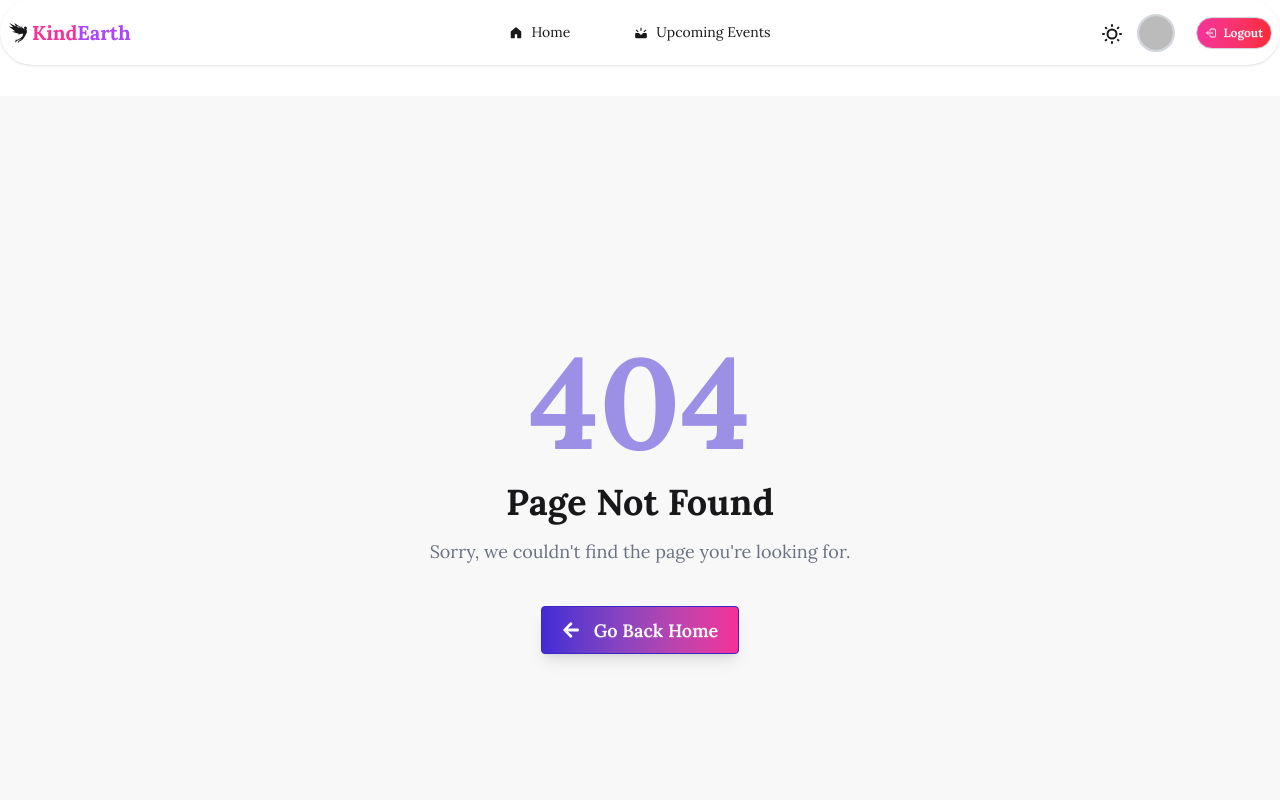
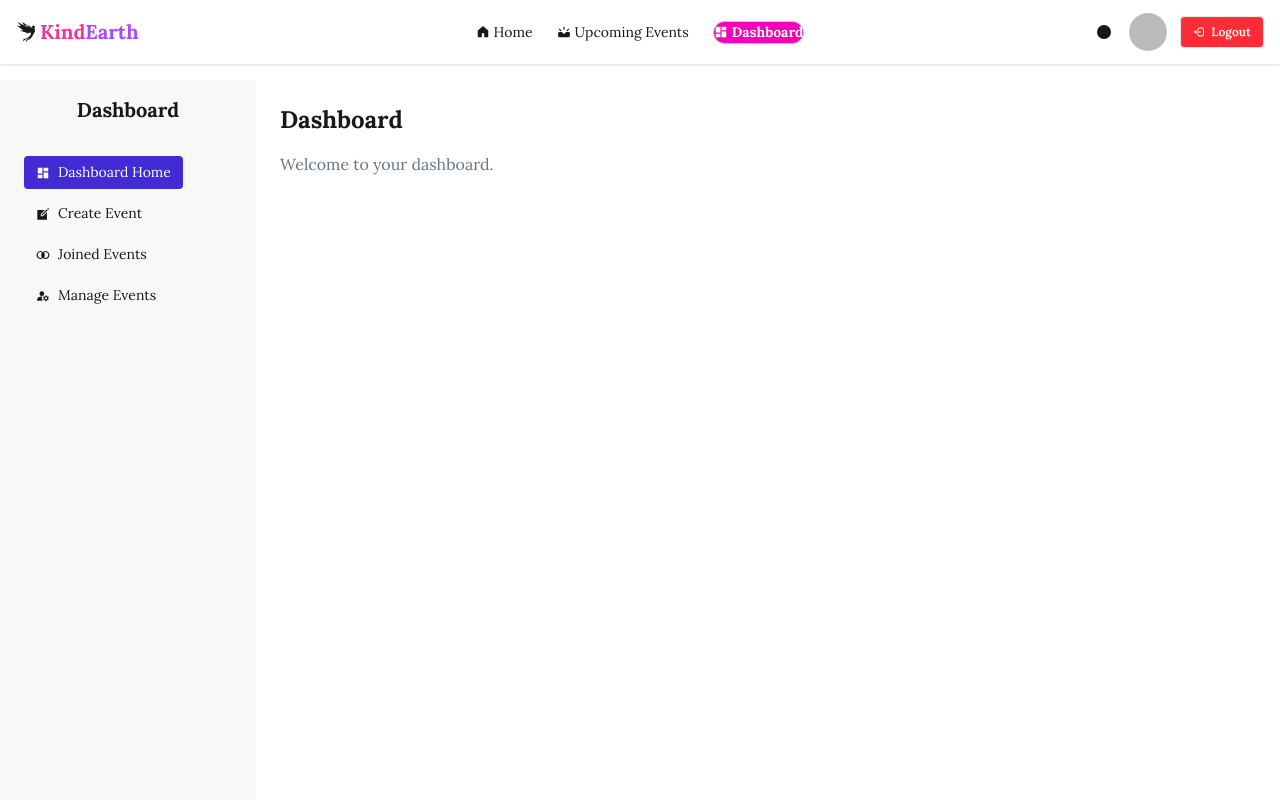
Before and after one commit to SowvikSuvo/social-events-client, a React (Vite) app: page /dashboard in a window 1280 px wide. Shown: the top 800 px of the page. Built offline with nearby package versions, Linux system fonts and the light colour scheme; no server answers; sample sign-in values are in the browser's storage.

Commit message:
added dashboard

```diff
--- /dev/null
+++ b/src/components/BackToTop.jsx
@@ -0,0 +1,45 @@
+import { useState, useEffect } from "react";
+import { motion } from "framer-motion";
+import { FaArrowUp } from "react-icons/fa";
+
+const BackToTop = () => {
+  const [visible, setVisible] = useState(false);
+
+  // Show button after scrolling down 300px
+  useEffect(() => {
+    const toggleVisibility = () => {
+      if (window.scrollY > 300) setVisible(true);
+      else setVisible(false);
+    };
+    window.addEventListener("scroll", toggleVisibility);
+    return () => window.removeEventListener("scroll", toggleVisibility);
+  }, []);
+
+  const scrollToTop = () => {
+    window.scrollTo({ top: 0, behavior: "smooth" });
+  };
+
+  return (
+    <>
+      {visible && (
+        <motion.button
+          onClick={scrollToTop}
+          initial={{ opacity: 0, y: 50 }}
+          animate={{ opacity: 1, y: 0 }}
+          exit={{ opacity: 0, y: 50 }}
+          transition={{ duration: 0.5 }}
+          className="fixed bottom-8 right-8 z-50 w-14 h-14 md:w-16 md:h-16 bg-gradient-to-br from-orange-400 via-pink-500 to-red-500 text-white rounded-full shadow-lg flex items-center justify-center cursor-pointer hover:scale-110 hover:shadow-xl transition-transform duration-300"
+        >
+          <motion.div
+            animate={{ y: [0, -5, 0] }}
+            transition={{ duration: 1.5, repeat: Infinity }}
+          >
+            <FaArrowUp size={20} />
+          </motion.div>
+        </motion.button>
+      )}
+    </>
+  );
+};
+
+export default BackToTop;
--- a/src/components/Navbar.jsx
+++ b/src/components/Navbar.jsx
@@ -1,237 +1,154 @@
-import React, { use } from "react";
-import { FaRegUserCircle, FaStudiovinari, FaUserCircle } from "react-icons/fa";
+import React, { useContext, useEffect, useState } from "react";
+import { FaStudiovinari } from "react-icons/fa";
 import {
+  MdUpcoming,
   MdManageAccounts,
   MdOutlineJoinInner,
-  MdUpcoming,
+  MdDashboard,
 } from "react-icons/md";
-import { IoLogoModelS } from "react-icons/io";
 import { GoHomeFill } from "react-icons/go";
-import { IoCreateSharp, IoLogIn, IoLogOut } from "react-icons/io5";
+import { IoCreateSharp, IoLogIn } from "react-icons/io5";
 import { TbLogout2 } from "react-icons/tb";
-import { FaGear, FaUser } from "react-icons/fa6";
-import { LuRotate3D } from "react-icons/lu";
-import { ImBoxAdd } from "react-icons/im";
 import { AuthContext } from "../context/AuthContext";
 import { Link, NavLink } from "react-router";
-import { CirclePlus } from "lucide-react";
-import { useState } from "react";
-import { useEffect } from "react";
 
 const Navbar = () => {
-  const { user, signOutUser } = use(AuthContext);
-  console.log(user);
+  const { user, signOutUser } = useContext(AuthContext);
 
   const [theme, setTheme] = useState(localStorage.getItem("theme") || "light");
 
+  // Apply theme to <html> and persist in localStorage
   useEffect(() => {
-    const html = document.querySelector("html");
-    html.setAttribute("data-theme", theme);
+    document.documentElement.setAttribute("data-theme", theme);
     localStorage.setItem("theme", theme);
   }, [theme]);
 
-  const handleTheme = (checked) => {
-    setTheme(checked ? "light" : "dark");
+  const handleThemeToggle = (e) => {
+    setTheme(e.target.checked ? "dark" : "light");
   };
 
-  const handleSignOut = () => {
-    signOutUser()
-      .then((result) => {
-        console.log(result.user);
-      })
-      .catch((error) => {
-        console.log(error);
-      });
+  const handleSignOut = async () => {
+    await signOutUser();
   };
+
   return (
-    <div className="fixed top-0 z-900 w-full bg-base-100">
-      <div className="navbar relative min-h-0 z-50 shadow-sm rounded-full glass-card max-w-7xl  w-full  ">
+    <div className="fixed top-0 z-50 w-full bg-base-100 shadow">
+      <div className="navbar max-w-7xl mx-auto px-4">
+        {/* LEFT */}
         <div className="navbar-start">
-          <div className="dropdown">
-            <div tabIndex={0} role="button" className="btn btn-ghost md:hidden">
-              <svg
-                xmlns="http://www.w3.org/2000/svg"
-                className="h-5 w-5"
-                fill="none"
-                viewBox="0 0 24 24"
-                stroke="currentColor"
-              >
-                {" "}
-                <path
-                  strokeLinecap="round"
-                  strokeLinejoin="round"
-                  strokeWidth="2"
-                  d="M4 6h16M4 12h8m-8 6h16"
-                />{" "}
-              </svg>
-            </div>
-            <ul
-              tabIndex={0}
-              className="menu menu-sm dropdown-content bg-base-100 rounded-box z-[9999] mt-1 w-52 p-2 shadow"
-            >
-              <li>
-                <NavLink to={"/"}>
-                  <GoHomeFill />
-                  Home
-                </NavLink>
-              </li>
-              <li>
-                <NavLink to={"/upcoming-events"}>Upcoming Events</NavLink>
-              </li>
-            </ul>
-          </div>
-          <Link to={"/"} className="flex items-center gap-1 text-xl font-bold ">
+          <Link to="/" className="flex items-center gap-1 text-xl font-bold">
             <FaStudiovinari />
             <span className="text-pink-500">
               Kind<span className="text-purple-500">Earth</span>
             </span>
           </Link>
         </div>
+
+        {/* CENTER */}
         <div className="navbar-center hidden md:flex">
-          <ul className="menu menu-horizontal px-1 gap-10">
-            <li>
-              <NavLink to={"/"}>
-                <GoHomeFill />
-                Home
+          <ul className="menu menu-horizontal gap-6">
+            <NavLink to="/" className="flex items-center gap-1">
+              <GoHomeFill /> Home
             </NavLink>
-            </li>
 
-            <li>
-              <NavLink to={"/upcoming-events"}>
-                {" "}
-                <span>
-                  <MdUpcoming />
-                </span>{" "}
-                Upcoming Events
+            <NavLink to="/upcoming-events" className="flex items-center gap-1">
+              <MdUpcoming /> Upcoming Events
             </NavLink>
-            </li>
+
+            {user && (
+              <NavLink to="/dashboard" className="flex items-center gap-1">
+                <MdDashboard /> Dashboard
+              </NavLink>
+            )}
           </ul>
-          <div className=" "></div>
         </div>
+
+        {/* RIGHT */}
         <div className="navbar-end gap-3">
-          <div>
-            <label className="swap swap-rotate ">
-              {/* this hidden checkbox controls the state */}
+          {/* THEME TOGGLE */}
+          <label className="swap swap-rotate">
             <input
               type="checkbox"
-                className="theme-controller "
-                value="synthwave"
-                defaultChecked={localStorage.getItem("theme")}
-                onChange={(e) => handleTheme(e.target.checked)}
+              onChange={handleThemeToggle}
+              checked={theme === "dark"}
             />
 
-              {/* sun icon */}
+            {/* Sun */}
             <svg
               className="swap-off h-6 w-6 fill-current"
               xmlns="http://www.w3.org/2000/svg"
               viewBox="0 0 24 24"
             >
-                <path d="M5.64,17l-.71.71a1,1,0,0,0,0,1.41,1,1,0,0,0,1.41,0l.71-.71A1,1,0,0,0,5.64,17ZM5,12a1,1,0,0,0-1-1H3a1,1,0,0,0,0,2H4A1,1,0,0,0,5,12Zm7-7a1,1,0,0,0,1-1V3a1,1,0,0,0-2,0V4A1,1,0,0,0,12,5ZM5.64,7.05a1,1,0,0,0,.7.29,1,1,0,0,0,.71-.29,1,1,0,0,0,0-1.41l-.71-.71A1,1,0,0,0,4.93,6.34Zm12,.29a1,1,0,0,0,.7-.29l.71-.71a1,1,0,1,0-1.41-1.41L17,5.64a1,1,0,0,0,0,1.41A1,1,0,0,0,17.66,7.34ZM21,11H20a1,1,0,0,0,0,2h1a1,1,0,0,0,0-2Zm-9,8a1,1,0,0,0-1,1v1a1,1,0,0,0,2,0V20A1,1,0,0,0,12,19ZM18.36,17A1,1,0,0,0,17,18.36l.71.71a1,1,0,0,0,1.41,0,1,1,0,0,0,0-1.41ZM12,6.5A5.5,5.5,0,1,0,17.5,12,5.51,5.51,0,0,0,12,6.5Zm0,9A3.5,3.5,0,1,1,15.5,12,3.5,3.5,0,0,1,12,15.5Z" />
+              <path d="M5 12a7 7 0 1014 0 7 7 0 00-14 0z" />
             </svg>
 
-              {/* moon icon */}
+            {/* Moon */}
             <svg
               className="swap-on h-6 w-6 fill-current"
               xmlns="http://www.w3.org/2000/svg"
               viewBox="0 0 24 24"
             >
-                <path d="M21.64,13a1,1,0,0,0-1.05-.14,8.05,8.05,0,0,1-3.37.73A8.15,8.15,0,0,1,9.08,5.49a8.59,8.59,0,0,1,.25-2A1,1,0,0,0,8,2.36,10.14,10.14,0,1,0,22,14.05,1,1,0,0,0,21.64,13Zm-9.5,6.69A8.14,8.14,0,0,1,7.08,5.22v.27A10.15,10.15,0,0,0,17.22,15.63a9.79,9.79,0,0,0,2.1-.22A8.11,8.11,0,0,1,12.14,19.73Z" />
+              <path d="M21 12.79A9 9 0 1111.21 3a7 7 0 109.79 9.79z" />
             </svg>
           </label>
-          </div>
+
           {user ? (
-            <div className="dropdown dropdown-end flex justify-center items-center space-x-2">
-              <div
-                tabIndex={0}
-                role="button"
-                className="btn btn-ghost btn-circle avatar relative group"
-              >
-                <div className="rounded-full border-2 border-gray-300 ">
+            <>
+              {/* User Dropdown */}
+              <div className="dropdown dropdown-end">
+                <label tabIndex={0} className="btn btn-ghost btn-circle avatar">
                   <img
-                    alt="User avatar"
-                    src={
-                      user?.photoURL ||
-                      //
-                      "https://media.istockphoto.com/id/1300845620/vector/user-icon-flat-isolated-on-white-background-user-symbol-vector-illustration.jpg?s=612x612&w=0&k=20&c=yBeyba0hUkh14_jgv1OKqIH0CCSWU_4ckRkAoy2p73o="
-                    }
+                    className="rounded-full"
+                    src={user.photoURL || "https://i.ibb.co/5GzXkwq/user.png"}
+                    alt="user"
                   />
-                </div>
-
-                {/* Tooltip on Hover */}
-                <div
-                  className="absolute top-full h-10 w-30 pt-3  transform -translate-x-1/2 mt-2
-                text-xs px-3  bg-gray-800 text-white rounded-md shadow-md
-               opacity-0 group-hover:opacity-100 transition-opacity duration-300 whitespace-nowrap z-[9999]"
-                >
-                  {user?.displayName || "Click Me"}
-                </div>
-              </div>
+                </label>
 
                 <ul
-                tabIndex="-1"
-                className="menu menu-sm dropdown-content bg-base-100 rounded-box z-9999 mt-50 w-52 p-2 shadow"
+                  tabIndex={0}
+                  className="menu dropdown-content bg-base-100 rounded-box w-52 p-2 shadow"
                 >
-                <li className="pb-3 border-b border-b-gray-200 text-center">
-                  <span className="text-sm font-bold">{user.displayName}</span>
-                  <span className="text-xs">{user.email}</span>
+                  <li className="text-center border-b pb-2">
+                    <p className="font-bold">{user.displayName}</p>
+                    <p className="text-xs">{user.email}</p>
                   </li>
 
                   <li>
-                  <NavLink
-                    to="/create-event"
-                    className="drop btn btn-xs w-full bg-gradient-to-r from-pink-500 to-blue-500 text-white hover:opacity-70 transition-all duration-200"
-                  >
-                    <span className="text-yellow-400">
-                      <IoCreateSharp />
-                    </span>{" "}
-                    Create Event
+                    <NavLink to="/dashboard/create-event">
+                      <IoCreateSharp /> Create Event
                     </NavLink>
                   </li>
+
                   <li>
-                  <NavLink
-                    to="/manage-event"
-                    className="drop btn btn-xs w-full bg-gradient-to-r from-pink-500 to-blue-500 text-white hover:opacity-70 transition-all duration-200"
-                  >
-                    <span className="text-green-500">
-                      <MdManageAccounts />
-                    </span>{" "}
-                    Manage Events
+                    <NavLink to="/dashboard/manage-event">
+                      <MdManageAccounts /> Manage Events
                     </NavLink>
                   </li>
+
                   <li>
-                  <NavLink
-                    to="/joined-event"
-                    className="drop btn btn-xs w-full bg-gradient-to-r from-pink-500 to-blue-500 text-white hover:opacity-70 transition-all duration-200"
-                  >
-                    <span className="text-amber-500">
-                      <MdOutlineJoinInner />
-                    </span>{" "}
-                    Joined Events
+                    <NavLink to="/dashboard/joined-event">
+                      <MdOutlineJoinInner /> Joined Events
                     </NavLink>
                   </li>
-                <li></li>
                 </ul>
               </div>
+
+              {/* Logout Button */}
+              <button
+                onClick={handleSignOut}
+                className="btn btn-sm bg-red-500 text-white"
+              >
+                <TbLogout2 /> Logout
+              </button>
+            </>
           ) : (
             <Link
               to="/auth/login"
-              className="btn rounded-full border-gray-300 btn-sm bg-gradient-to-r from-pink-500 to-blue-600 text-white"
+              className="btn btn-sm bg-gradient-to-r from-pink-500 to-blue-600 text-white"
             >
               <IoLogIn /> Login
             </Link>
           )}
-          <div>
-            <button
-              onClick={(e) => {
-                e.stopPropagation();
-                handleSignOut();
-              }}
-              className="btn rounded-full border-gray-300 btn-sm bg-gradient-to-r from-pink-500 to-red-500 text-white px-2"
-            >
-              <TbLogout2 /> Logout
-            </button>
-            {/*  */}
-          </div>
         </div>
       </div>
     </div>
--- /dev/null
+++ b/src/components/Sidebar.jsx
@@ -0,0 +1,76 @@
+import { NavLink } from "react-router";
+import {
+  MdOutlineJoinInner,
+  MdDashboard,
+  MdManageAccounts,
+} from "react-icons/md";
+import { IoCreateSharp } from "react-icons/io5";
+
+const Sidebar = () => {
+  return (
+    <aside className="w-64 min-h-screen bg-base-200 p-4">
+      {/* Title */}
+      <h2 className="text-xl font-bold mb-6 text-center">Dashboard</h2>
+
+      {/* Menu */}
+      <ul className="menu space-y-2">
+        <li>
+          <NavLink
+            to="/dashboard"
+            end
+            className={({ isActive }) =>
+              `flex items-center gap-2 ${
+                isActive ? "bg-primary text-white" : ""
+              }`
+            }
+          >
+            <MdDashboard />
+            Dashboard Home
+          </NavLink>
+        </li>
+
+        <li>
+          <NavLink
+            to="/dashboard/create-event"
+            className={({ isActive }) =>
+              `flex items-center gap-2 ${
+                isActive ? "bg-primary text-white" : ""
+              }`
+            }
+          >
+            <IoCreateSharp />
+            Create Event
+          </NavLink>
+        </li>
+        <li>
+          <NavLink
+            to="/dashboard/joined-event"
+            className={({ isActive }) =>
+              `flex items-center gap-2 ${
+                isActive ? "bg-primary text-white" : ""
+              }`
+            }
+          >
+            <MdOutlineJoinInner />
+            Joined Events
+          </NavLink>
+        </li>
+        <li>
+          <NavLink
+            to="/dashboard/manage-event"
+            className={({ isActive }) =>
+              `flex items-center gap-2 ${
+                isActive ? "bg-primary text-white" : ""
+              }`
+            }
+          >
+            <MdManageAccounts />
+            Manage Events
+          </NavLink>
+        </li>
+      </ul>
+    </aside>
+  );
+};
+
+export default Sidebar;
--- /dev/null
+++ b/src/layouts/DashboardLayout.jsx
@@ -0,0 +1,29 @@
+import Navbar from "../components/Navbar";
+import Footer from "../components/Footer";
+import Sidebar from "../components/Sidebar";
+import { Outlet } from "react-router";
+
+const DashboardLayout = () => {
+  return (
+    <div className="min-h-screen flex flex-col">
+      {/* Top Navbar */}
+      <Navbar />
+
+      {/* Dashboard Content */}
+      <div className="flex flex-1 pt-20">
+        {/* Sidebar */}
+        <Sidebar />
+
+        {/* Page Content */}
+        <main className="flex-1 p-6 bg-base-100">
+          <Outlet />
+        </main>
+      </div>
+
+      {/* Footer */}
+      <Footer />
+    </div>
+  );
+};
+
+export default DashboardLayout;
--- /dev/null
+++ b/src/page/Dashboard.jsx
@@ -0,0 +1,12 @@
+import React from "react";
+
+const Dashboard = () => {
+  return (
+    <div>
+      <h1 className="text-2xl font-bold mb-4">Dashboard</h1>
+      <p className="text-gray-500">Welcome to your dashboard.</p>
+    </div>
+  );
+};
+
+export default Dashboard;
--- a/src/router/router.jsx
+++ b/src/router/router.jsx
@@ -12,6 +12,8 @@ import EventsDetails from "../components/EventsDetails";
 
 import UpdateEvent from "../components/UpdateEvent";
 import NotFound from "../page/NotFound";
+import DashboardLayout from "../layouts/DashboardLayout";
+import Dashboard from "../page/Dashboard";
 
 export const router = createBrowserRouter([
   {
@@ -43,42 +45,41 @@ export const router = createBrowserRouter([
         path: "/auth/register",
         element: <Register></Register>,
       },
-      {
-        path: "/create-event",
-        element: (
-          <PrivateRoute>
-            <CreateEvent></CreateEvent>
-          </PrivateRoute>
-        ),
-      },
-      {
-        path: "/joined-event",
-        element: (
-          <PrivateRoute>
-            <JoinedEvent></JoinedEvent>
-          </PrivateRoute>
-        ),
-      },
-      {
-        path: "/manage-event",
-        element: (
-          <PrivateRoute>
-            <ManageEvents></ManageEvents>
-          </PrivateRoute>
-        ),
-      },
-      {
-        path: "/update-event/:id",
-        element: (
-          <PrivateRoute>
-            <UpdateEvent></UpdateEvent>
-          </PrivateRoute>
-        ),
-      },
+
       {
         path: "*",
         element: <NotFound></NotFound>,
       },
     ],
   },
+  {
+    path: "/dashboard",
+    element: (
+      <PrivateRoute>
+        <DashboardLayout />
+      </PrivateRoute>
+    ),
+    children: [
+      {
+        index: true,
+        element: <Dashboard></Dashboard>,
+      },
+      {
+        path: "create-event",
+        element: <CreateEvent />,
+      },
+      {
+        path: "joined-event",
+        element: <JoinedEvent />,
+      },
+      {
+        path: "manage-event",
+        element: <ManageEvents />,
+      },
+      {
+        path: "update-event/:id",
+        element: <UpdateEvent />,
+      },
+    ],
+  },
 ]);
```
Lines whose indentation alone changed are shown as unchanged.
